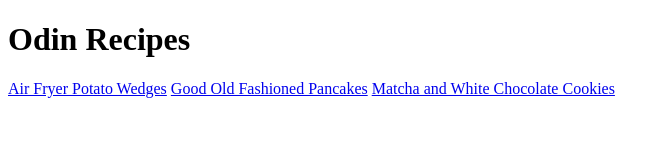
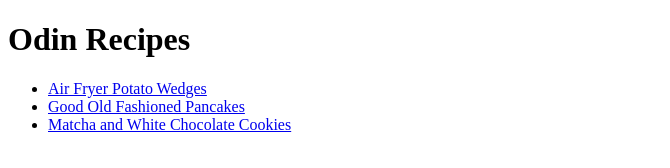
Before and after one commit to wenwen-dev/odin-recipes, a plain HTML site: page index.html in a window 1280 px wide. Shown: the whole page, without its empty margins (0-670 px from the left). Drawn offline with Linux system fonts and the light colour scheme.

Commit message:
Put recipes into an unordered list

```diff
--- a/index.html
+++ b/index.html
@@ -8,8 +8,13 @@
 </head>
 <body>
   <h1>Odin Recipes</h1>
-  <a href="./recipes/potato-wedges.html">Air Fryer Potato Wedges</a>
-  <a href="./recipes/pancakes.html">Good Old Fashioned Pancakes</a>
-  <a href="./recipes/matcha-cookies.html">Matcha and White Chocolate Cookies</a>
+  <ul>
+    <li><a href="./recipes/potato-wedges.html">Air Fryer Potato Wedges</a></li>
+    <li><a href="./recipes/pancakes.html">Good Old Fashioned Pancakes</a></li>
+    <li><a href="./recipes/matcha-cookies.html">Matcha and White Chocolate Cookies</a></li>
+  </ul>
+
+
+
 </body>
 </html>
```
